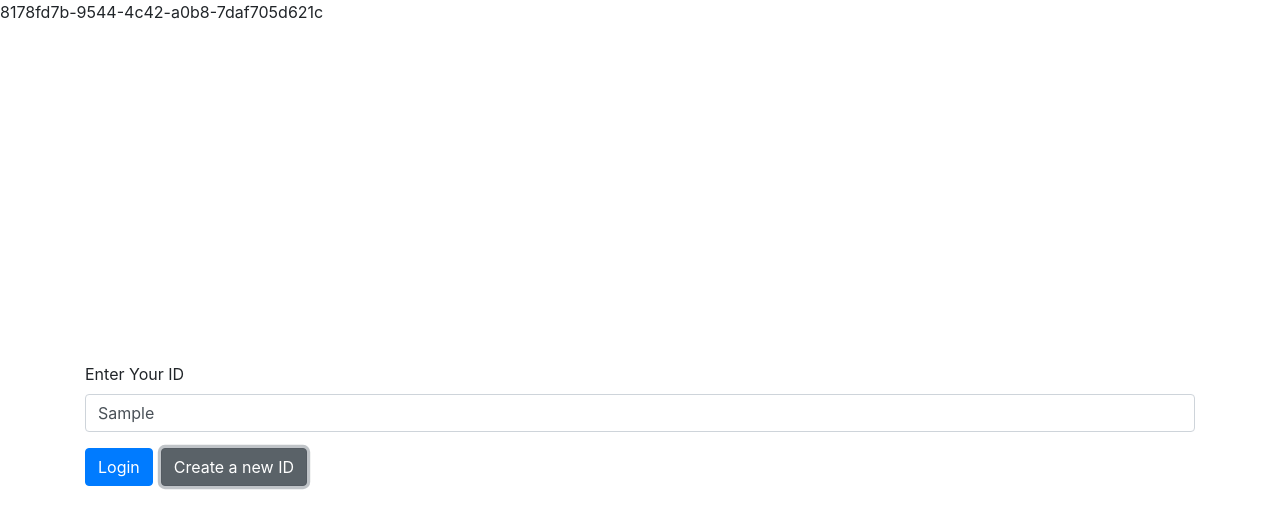
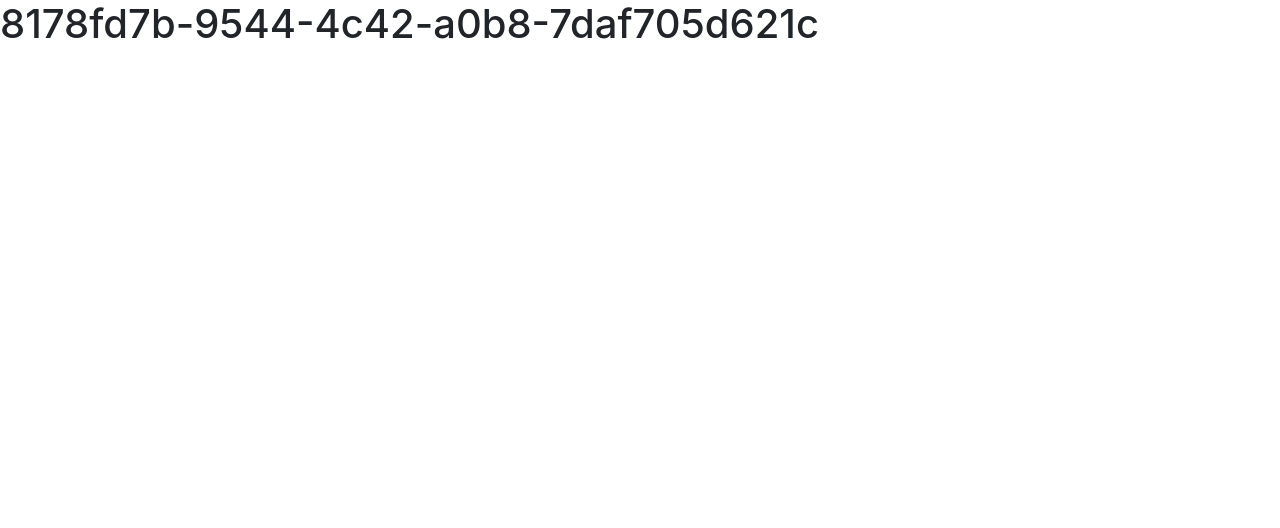
Before and after one commit to tkozemzak/multimedia-chat, a React (Create React App) app in the folder client/: page / in a window 1280 px wide. Both pictures are taken after typing "Sample" into the empty fields and a click on the button "Create a new ID". Shown: the top 528 px of the page. Built offline with nearby package versions, Linux system fonts and the light colour scheme.

Commit message:
create Dashboard component and pass ID from local storage to Dashboard component

```diff
--- a/client/src/App.js
+++ b/client/src/App.js
@@ -1,13 +1,13 @@
 import Login from "./Components/Login";
+import Dashboard from "./Components/Dashboard";
 import useLocalStorage from "./hooks/useLocalStorage";
 
 function App() {
-  const [id, setID] = useLocalStorage();
+  const [id, setID] = useLocalStorage("id");
 
   return (
     <div className="App">
-      {id}
-      <Login onIDSubmit={setID} />
+      {id ? <Dashboard id={id} /> : <Login onIDSubmit={setID} />}
     </div>
   );
 }
--- /dev/null
+++ b/client/src/Components/Dashboard.js
@@ -0,0 +1,11 @@
+import React from "react";
+
+const Dashboard = ({ id }) => {
+  return (
+    <div>
+      <h1>{id}</h1>
+    </div>
+  );
+};
+
+export default Dashboard;
--- a/client/src/hooks/useLocalStorage.js
+++ b/client/src/hooks/useLocalStorage.js
@@ -1,6 +1,6 @@
 import { useEffect, useState } from "react";
 
-const PREFIX = "whatsapp";
+const PREFIX = "whatsapp-";
 
 const useLocalStorage = (key, initialValue) => {
   const prefixedKey = PREFIX + key;
```
